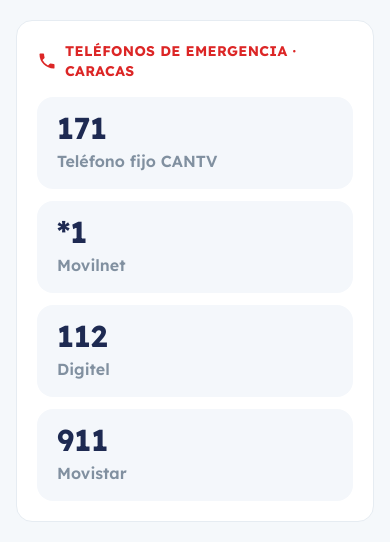
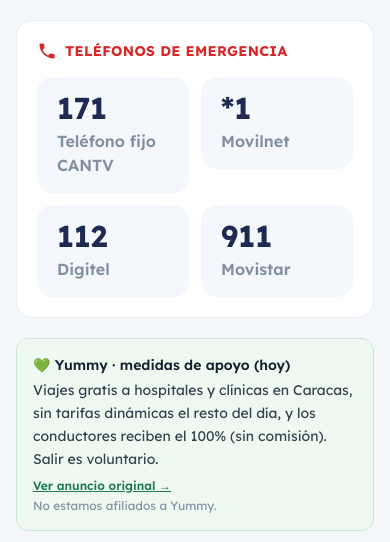
Before and after one commit to henrriusdev/venezuela-ayuda, a Next.js app: page / in a window 390 px wide. Shown: the part 829-1371 px from the top of the page. Built offline with nearby package versions, Linux system fonts and the light colour scheme; no server answers; the database is empty.

Commit message:
Emergency phones: 2x2 grid, drop 'Caracas' from title

```diff
--- a/src/components/EmergencyPhones.tsx
+++ b/src/components/EmergencyPhones.tsx
@@ -23,10 +23,10 @@
             fill="#dc2626"
           />
         </svg>
-        Teléfonos de emergencia · Caracas
+        Teléfonos de emergencia
       </h2>
 
-      <ul className="grid gap-3">
+      <ul className="grid grid-cols-2 gap-3">
         {PHONES.map((p) => (
           <li key={p.label}>
             <a
```
